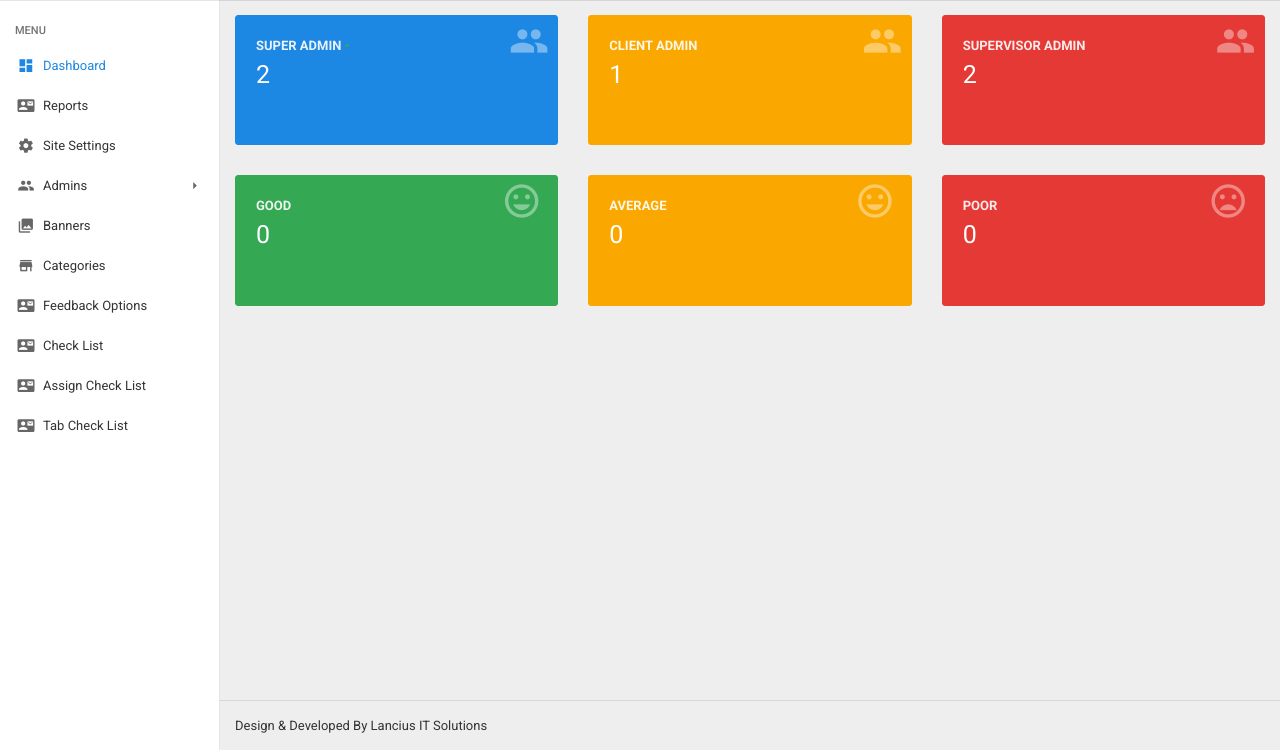
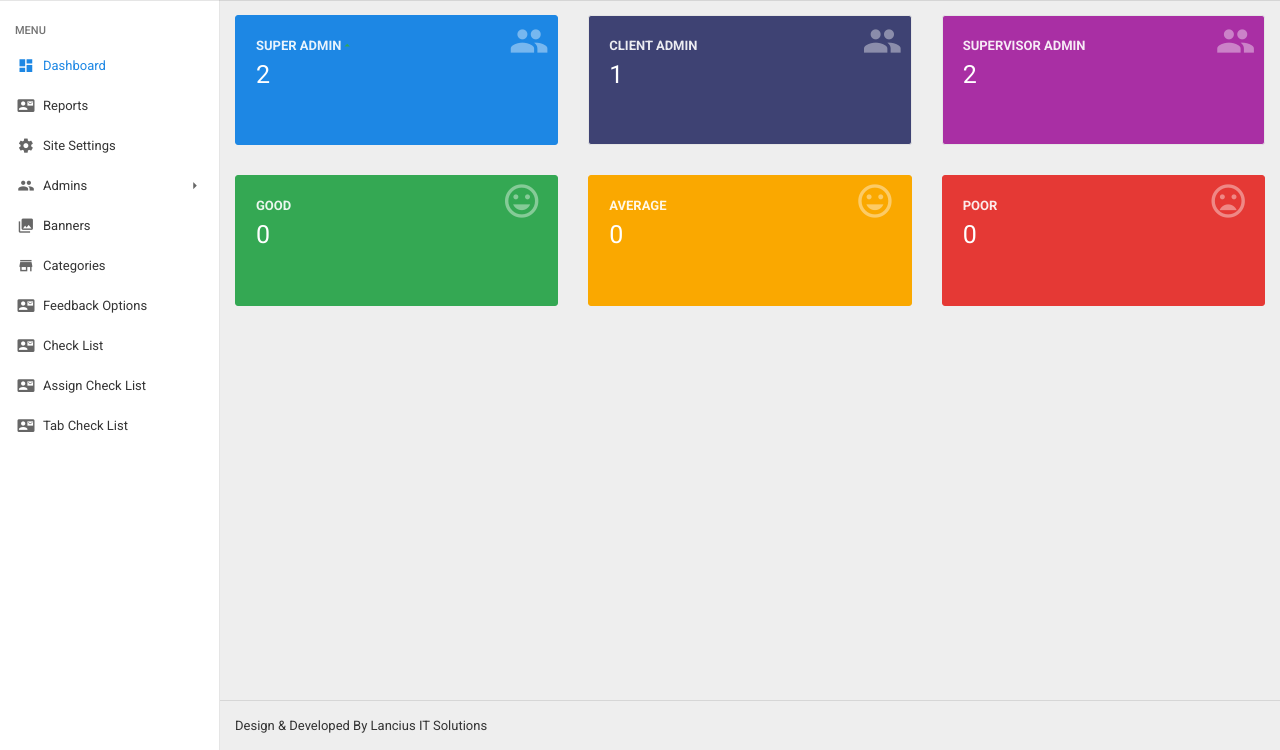
Before and after one commit to Srinivaslancius/feedback, a PHP site: page /feedback/dashboard.php in a window 1280 px wide. Shown: the part 50-800 px from the top of the page. Run offline with PHP 8.4, Linux system fonts and the light colour scheme; a user stored in the database is signed in; data comes from the database, SQL or seed files in the repository; data that the repository does not hold is empty; some libraries are stand-ins or nearby versions.

Commit message:
mange web master dashboard committed

```diff
--- a/manage_webmaster/dashboard.php
+++ b/manage_webmaster/dashboard.php
@@ -17,7 +17,7 @@
             </div>
           </div>
           <div class="col-md-4 col-sm-5">
-            <div class="widget widget-tile-2 bg-warning m-b-30">
+            <div class="widget widget-tile-2  m-b-30" style="background-color:#3e4273">
               <div class="wt-content p-a-20 p-b-50">
                 <div class="wt-title">Client Admin</div>
                 <div class="wt-number"><?php echo getRowsCount('client_admin_users')?></div>
@@ -28,7 +28,7 @@
             </div>
           </div>
           <div class="col-md-4 col-sm-5">
-            <div class="widget widget-tile-2 bg-danger m-b-30">
+            <div class="widget widget-tile-2 m-b-30" style="background-color:#a92fa4">
               <div class="wt-content p-a-20 p-b-50">
                 <div class="wt-title">Supervisor Admin</div>
                 <div class="wt-number"><?php echo getRowsCount('supervisors_admin_users')?></div>
```
